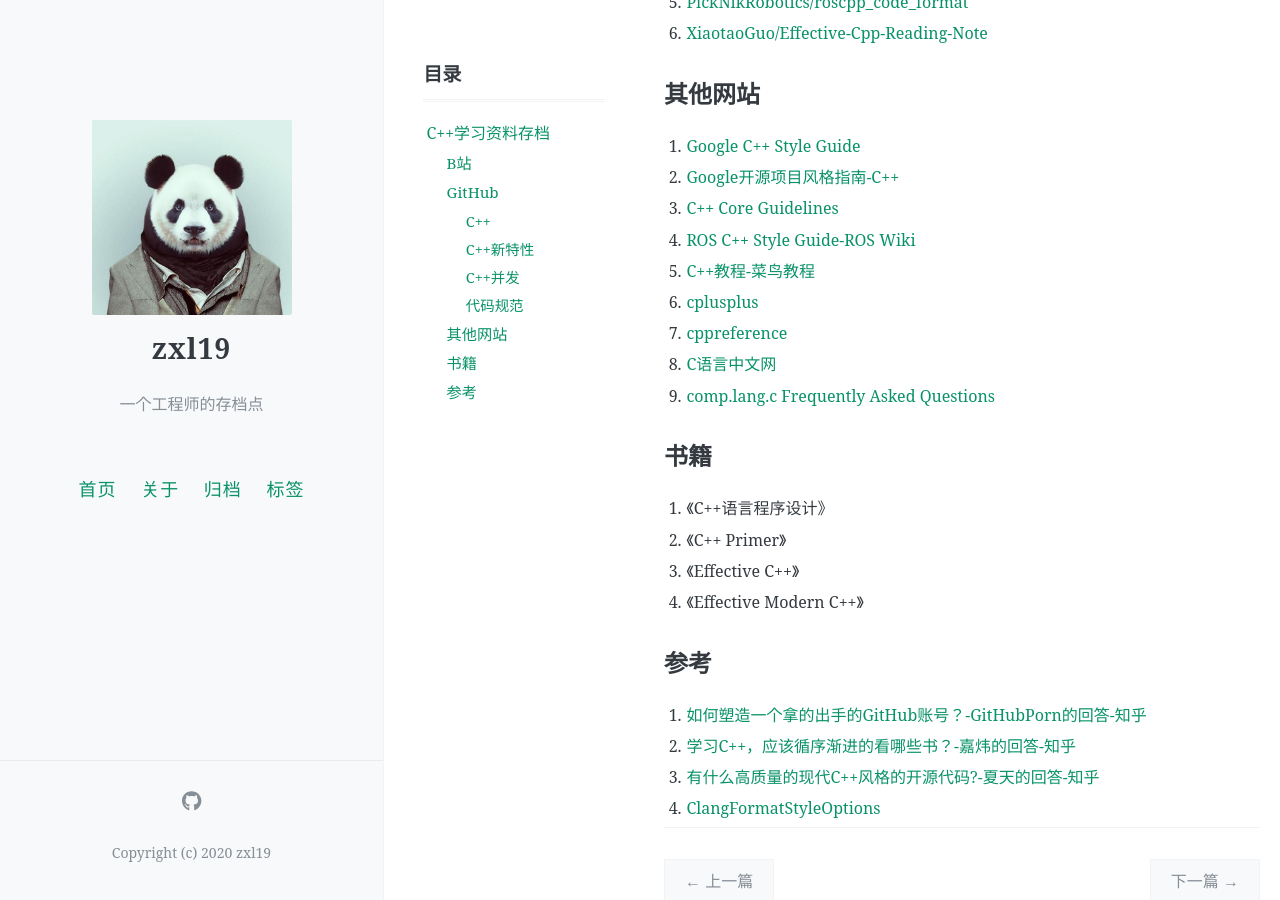
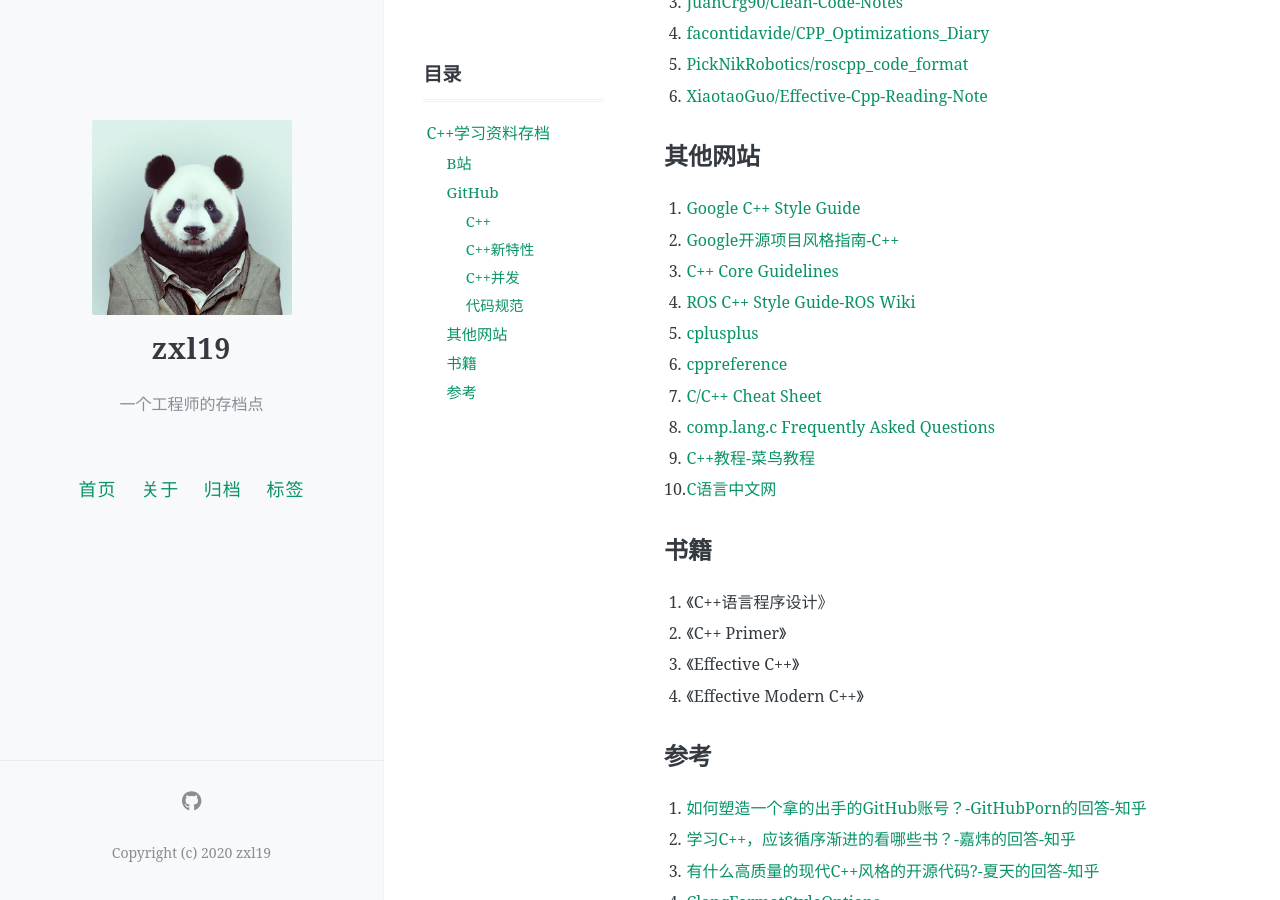
Before and after one commit to zxl19/zxl19.github.io, a Jekyll site: the page built from _posts/2021-05-22-cpp-material.md, in a window 1280 px wide and 900 px high, scrolled down 1498 px. Built offline with Jekyll 4.4.1, drawn with Linux system fonts in a browser that asks for light colours; comment, search, counter and statistics services are not loaded; some of the changed text lies outside the part shown.

Commit message:
Update Posts

```diff
--- a/_posts/2021-05-22-cpp-material.md
+++ b/_posts/2021-05-22-cpp-material.md
@@ -24,14 +24,16 @@ C++学习资料存档。
 
 ### C++
 
-1. [mortennobel/cpp-cheatsheet](https://github.com/mortennobel/cpp-cheatsheet)
-2. [isocpp/CppCoreGuidelines](https://github.com/isocpp/CppCoreGuidelines)
-3. [Light-City/CPlusPlusThings](https://github.com/Light-City/CPlusPlusThings)
-4. [TheAlgorithms/C-Plus-Plus](https://github.com/TheAlgorithms/C-Plus-Plus)
-5. [wuye9036/CppTemplateTutorial](https://github.com/wuye9036/CppTemplateTutorial)
-6. [cpp-best-practices/cppbestpractices](https://github.com/cpp-best-practices/cppbestpractices)
-7. [applenob/Cpp_Primer_Practice](https://github.com/applenob/Cpp_Primer_Practice)
-8. [tangtangcoding/C-C-](https://github.com/tangtangcoding/C-C-)
+1. [gibsjose/cpp-cheat-sheet](https://github.com/gibsjose/cpp-cheat-sheet)
+2. [mortennobel/cpp-cheatsheet](https://github.com/mortennobel/cpp-cheatsheet)
+3. [crazyguitar/cppcheatsheet](https://github.com/crazyguitar/cppcheatsheet)
+4. [isocpp/CppCoreGuidelines](https://github.com/isocpp/CppCoreGuidelines)
+5. [Light-City/CPlusPlusThings](https://github.com/Light-City/CPlusPlusThings)
+6. [TheAlgorithms/C-Plus-Plus](https://github.com/TheAlgorithms/C-Plus-Plus)
+7. [wuye9036/CppTemplateTutorial](https://github.com/wuye9036/CppTemplateTutorial)
+8. [cpp-best-practices/cppbestpractices](https://github.com/cpp-best-practices/cppbestpractices)
+9. [applenob/Cpp_Primer_Practice](https://github.com/applenob/Cpp_Primer_Practice)
+10. [tangtangcoding/C-C-](https://github.com/tangtangcoding/C-C-)
 
 ### C++新特性
 
@@ -66,11 +68,12 @@ C++学习资料存档。
 2. [Google开源项目风格指南-C++](https://zh-google-styleguide.readthedocs.io/en/latest/google-cpp-styleguide/contents/)
 3. [C++ Core Guidelines](https://isocpp.github.io/CppCoreGuidelines/CppCoreGuidelines.html)
 4. [ROS C++ Style Guide-ROS Wiki](http://wiki.ros.org/CppStyleGuide)
-5. [C++教程-菜鸟教程](https://www.runoob.com/cplusplus/cpp-tutorial.html)
-6. [cplusplus](http://www.cplusplus.com)
-7. [cppreference](https://en.cppreference.com/w/)
-8. [C语言中文网](http://c.biancheng.net)
-9. [comp.lang.c Frequently Asked Questions](https://c-faq.com)
+5. [cplusplus](http://www.cplusplus.com)
+6. [cppreference](https://en.cppreference.com/w/)
+7. [C/C++ Cheat Sheet](https://www.cppcheatsheet.com)
+8. [comp.lang.c Frequently Asked Questions](https://c-faq.com)
+9. [C++教程-菜鸟教程](https://www.runoob.com/cplusplus/cpp-tutorial.html)
+10. [C语言中文网](http://c.biancheng.net)
 
 ## 书籍
 
```
Also changed, not shown: _posts/2020-06-03-vscode-setup.md (+23 -0 lines), _posts/2021-05-25-slam-tool.md (+11 -9 lines), _posts/2021-06-01-cpp-library.md (+6 -0 lines), _posts/2021-09-15-windows-setup.md (+30 -26 lines).
